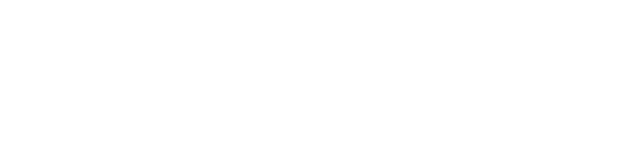
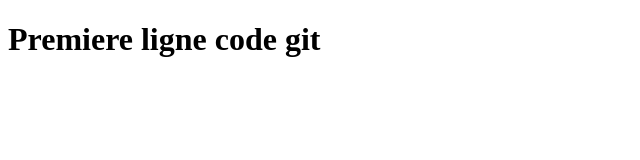
Before and after one commit to MaelleMf/git-, a plain HTML site: page index.html in a window 1280 px wide. Shown: the whole page, without its empty margins (0-640 px from the left). Drawn offline with Linux system fonts and the light colour scheme.

Commit message:
deuxieme

```diff
--- a/index.html
+++ b/index.html
@@ -7,6 +7,6 @@
     <title>Document</title>
 </head>
 <body>
-
+    <h1> Premiere ligne code git</h1>
 </body>
 </html>
```
